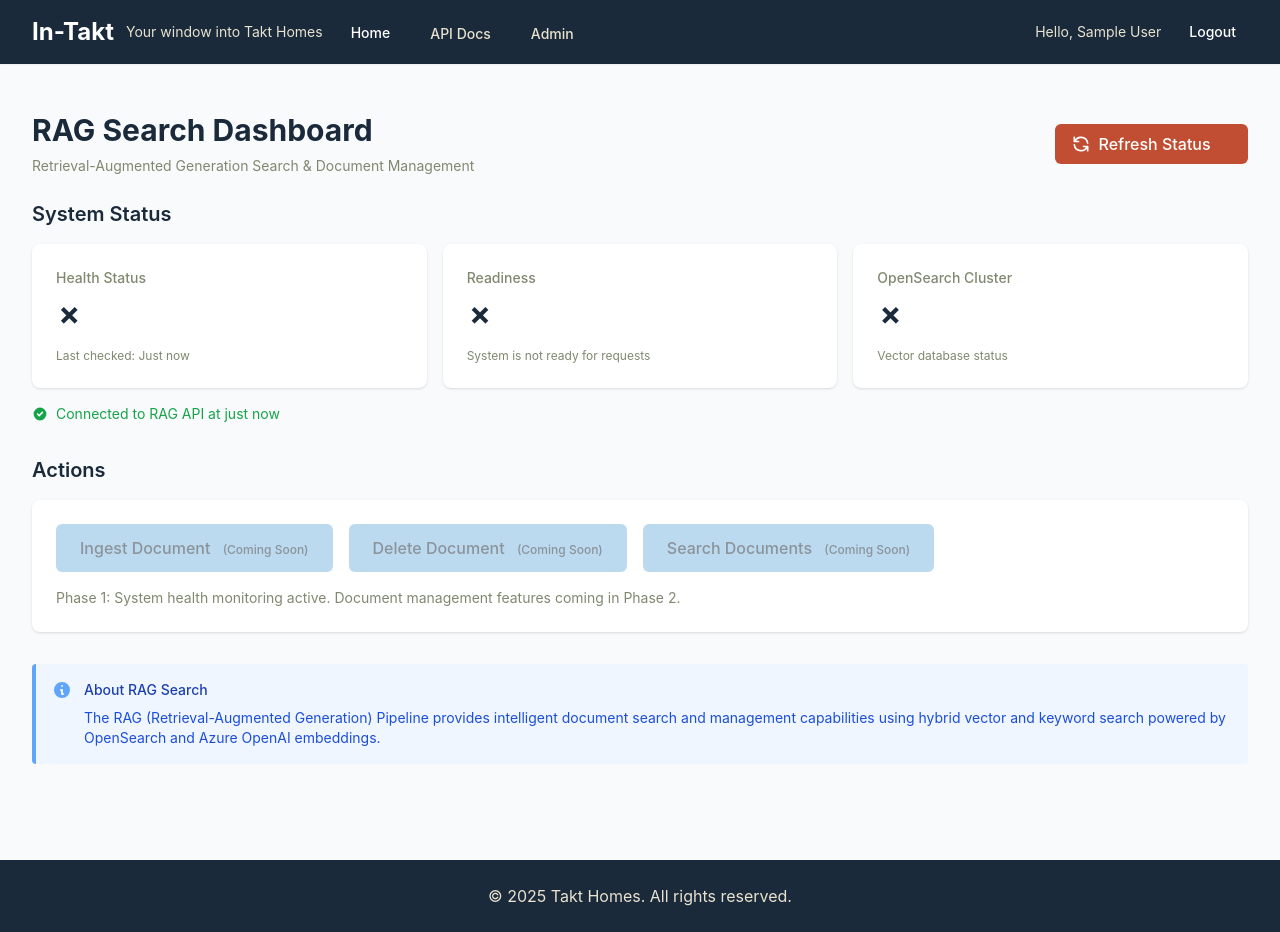
After one commit to rgamage-im/in-takt, a Django app: page /search/ in a window 1280 px wide. The commit adds this page. Run offline with Django 5.2, Linux system fonts and the light colour scheme; the visitor is signed in with stand-in values (Sample User, id 1); data that the repository does not hold is empty; some libraries are stand-ins or nearby versions.

Commit message:
feat: add RAG Search integration Phase 1 - health monitoring dashboard
- Create new search_integration Django app for RAG Pipeline integration
- Implement health check dashboard with real-time status monitoring
- Add HTMX-powered auto-refresh (every 30s) for health/readiness status
- Display OpenSearch cluster health with color-coded status badges
- Configure WSL to Docker Desktop connectivity via gateway IP
- Add RAG Search card to home page alongside other integrations
- Implement graceful error handling for offline RAG API
- Follow existing UI patterns with Tailwind CSS styling
- Require authentication for all search endpoints
- Phase 1 complete: monitoring infrastructure ready for Phase 2 document management

```diff
--- a/config/settings.py
+++ b/config/settings.py
@@ -55,6 +55,7 @@ INSTALLED_APPS = [
     "msgraph_integration",
     "quickbooks_integration",
     "notion_integration",
+    "search_integration",
     # Third-party apps
     "rest_framework",
     "drf_spectacular",
@@ -301,3 +302,7 @@ LOGGING = {
         },
     },
 }
+
+# RAG Search API Configuration
+RAG_API_BASE_URL = os.getenv('RAG_API_BASE_URL', 'http://localhost:8000')
+RAG_API_KEY = os.getenv('RAG_API_KEY', 'placeholder-api-key-change-in-production')
--- a/config/urls.py
+++ b/config/urls.py
@@ -43,6 +43,9 @@ urlpatterns = [
     # Notion integration
     path("notion/", include("notion_integration.urls")),
 
+    # RAG Search integration
+    path("search/", include("search_integration.urls")),
+
     # API endpoints
     path("api/", include("api.urls")),
 ]
--- /dev/null
+++ b/search_integration/__init__.py
@@ -0,0 +1 @@
+# Search Integration App
--- /dev/null
+++ b/search_integration/templates/search/dashboard.html
@@ -0,0 +1,175 @@
+{% extends 'base.html' %}
+
+{% block title %}RAG Search Dashboard - In-Takt{% endblock %}
+
+{% block extra_css %}
+<style>
+    .status-card {
+        transition: all 0.3s ease;
+    }
+
+    .status-card:hover {
+        transform: translateY(-2px);
+        box-shadow: 0 4px 6px -1px rgba(0, 0, 0, 0.1), 0 2px 4px -1px rgba(0, 0, 0, 0.06);
+    }
+
+    .badge-healthy {
+        background-color: #10b981;
+        color: white;
+    }
+
+    .badge-degraded {
+        background-color: #f59e0b;
+        color: white;
+    }
+
+    .badge-unhealthy, .badge-not_ready {
+        background-color: #ef4444;
+        color: white;
+    }
+
+    .badge-ready {
+        background-color: #10b981;
+        color: white;
+    }
+
+    .badge-green {
+        background-color: #10b981;
+        color: white;
+    }
+
+    .badge-yellow {
+        background-color: #f59e0b;
+        color: white;
+    }
+
+    .badge-red {
+        background-color: #ef4444;
+        color: white;
+    }
+
+    .badge-error {
+        background-color: #6b7280;
+        color: white;
+    }
+
+    .pulse-animation {
+        animation: pulse 2s cubic-bezier(0.4, 0, 0.6, 1) infinite;
+    }
+
+    @keyframes pulse {
+        0%, 100% {
+            opacity: 1;
+        }
+        50% {
+            opacity: 0.5;
+        }
+    }
+</style>
+{% endblock %}
+
+{% block content %}
+<div class="px-4 py-6 sm:px-0">
+    <!-- Header -->
+    <div class="mb-6">
+        <div class="flex items-center justify-between">
+            <div>
+                <h1 class="text-3xl font-bold" style="color: var(--color-deep-navy);">
+                    RAG Search Dashboard
+                </h1>
+                <p class="mt-2 text-sm" style="color: var(--color-olive-gray);">
+                    Retrieval-Augmented Generation Search & Document Management
+                </p>
+            </div>
+            <div class="flex gap-3">
+                <button
+                    hx-get="{% url 'search:health_status' %}"
+                    hx-target="#health-status-container"
+                    hx-indicator="#refresh-spinner"
+                    class="px-4 py-2 rounded-md text-white font-medium hover:opacity-90 transition-opacity flex items-center gap-2"
+                    style="background-color: var(--color-warm-brick);">
+                    <svg class="w-5 h-5" fill="none" stroke="currentColor" viewBox="0 0 24 24">
+                        <path stroke-linecap="round" stroke-linejoin="round" stroke-width="2" d="M4 4v5h.582m15.356 2A8.001 8.001 0 004.582 9m0 0H9m11 11v-5h-.581m0 0a8.003 8.003 0 01-15.357-2m15.357 2H15"></path>
+                    </svg>
+                    <span>Refresh Status</span>
+                    <span id="refresh-spinner" class="htmx-indicator pulse-animation">⟳</span>
+                </button>
+            </div>
+        </div>
+    </div>
+
+    <!-- System Status Section -->
+    <div class="mb-8">
+        <h2 class="text-xl font-semibold mb-4" style="color: var(--color-deep-navy);">
+            System Status
+        </h2>
+
+        <!-- Status Cards Container (will be updated via HTMX) -->
+        <div
+            id="health-status-container"
+            hx-get="{% url 'search:health_status' %}"
+            hx-trigger="load, every 30s"
+            class="min-h-32">
+            <!-- Loading state -->
+            <div class="flex items-center justify-center py-12">
+                <div class="text-center">
+                    <div class="inline-block animate-spin rounded-full h-12 w-12 border-b-2 border-gray-900 mb-4"></div>
+                    <p class="text-gray-600">Loading status...</p>
+                </div>
+            </div>
+        </div>
+    </div>
+
+    <!-- Actions Section -->
+    <div class="mb-8">
+        <h2 class="text-xl font-semibold mb-4" style="color: var(--color-deep-navy);">
+            Actions
+        </h2>
+        <div class="bg-white rounded-lg shadow p-6">
+            <div class="flex flex-wrap gap-4">
+                <button
+                    disabled
+                    class="px-6 py-3 rounded-md font-medium transition-opacity opacity-50 cursor-not-allowed"
+                    style="background-color: var(--color-soft-sky-blue); color: var(--color-deep-navy);">
+                    Ingest Document
+                    <span class="ml-2 text-xs">(Coming Soon)</span>
+                </button>
+                <button
+                    disabled
+                    class="px-6 py-3 rounded-md font-medium transition-opacity opacity-50 cursor-not-allowed"
+                    style="background-color: var(--color-soft-sky-blue); color: var(--color-deep-navy);">
+                    Delete Document
+                    <span class="ml-2 text-xs">(Coming Soon)</span>
+                </button>
+                <button
+                    disabled
+                    class="px-6 py-3 rounded-md font-medium transition-opacity opacity-50 cursor-not-allowed"
+                    style="background-color: var(--color-soft-sky-blue); color: var(--color-deep-navy);">
+                    Search Documents
+                    <span class="ml-2 text-xs">(Coming Soon)</span>
+                </button>
+            </div>
+            <p class="mt-4 text-sm" style="color: var(--color-olive-gray);">
+                Phase 1: System health monitoring active. Document management features coming in Phase 2.
+            </p>
+        </div>
+    </div>
+
+    <!-- Information Section -->
+    <div class="bg-blue-50 border-l-4 border-blue-400 p-4 rounded">
+        <div class="flex">
+            <div class="flex-shrink-0">
+                <svg class="h-5 w-5 text-blue-400" fill="currentColor" viewBox="0 0 20 20">
+                    <path fill-rule="evenodd" d="M18 10a8 8 0 11-16 0 8 8 0 0116 0zm-7-4a1 1 0 11-2 0 1 1 0 012 0zM9 9a1 1 0 000 2v3a1 1 0 001 1h1a1 1 0 100-2v-3a1 1 0 00-1-1H9z" clip-rule="evenodd"></path>
+                </svg>
+            </div>
+            <div class="ml-3">
+                <h3 class="text-sm font-medium text-blue-800">About RAG Search</h3>
+                <div class="mt-2 text-sm text-blue-700">
+                    <p>The RAG (Retrieval-Augmented Generation) Pipeline provides intelligent document search and management capabilities using hybrid vector and keyword search powered by OpenSearch and Azure OpenAI embeddings.</p>
+                </div>
+            </div>
+        </div>
+    </div>
+</div>
+{% endblock %}
--- /dev/null
+++ b/search_integration/templates/search/health_status_partial.html
@@ -0,0 +1,174 @@
+{% if connected %}
+<!-- Success State: Connected to RAG API -->
+<div class="grid grid-cols-1 md:grid-cols-3 gap-4">
+    <!-- Health Status Card -->
+    <div class="status-card bg-white rounded-lg shadow p-6">
+        <div class="flex items-center justify-between">
+            <div>
+                <p class="text-sm font-medium" style="color: var(--color-olive-gray);">Health Status</p>
+                <p class="mt-2 text-3xl font-bold" style="color: var(--color-deep-navy);">
+                    {% if health.status == 'healthy' %}
+                        ✓
+                    {% elif health.status == 'degraded' %}
+                        ⚠
+                    {% else %}
+                        ✗
+                    {% endif %}
+                </p>
+            </div>
+            <div>
+                <span class="inline-flex items-center px-3 py-1 rounded-full text-sm font-medium badge-{{ health.status }}">
+                    {{ health.status|upper }}
+                </span>
+            </div>
+        </div>
+        <div class="mt-4">
+            <p class="text-xs" style="color: var(--color-olive-gray);">
+                Last checked: {{ health.timestamp|default:"Just now" }}
+            </p>
+        </div>
+    </div>
+
+    <!-- Readiness Status Card -->
+    <div class="status-card bg-white rounded-lg shadow p-6">
+        <div class="flex items-center justify-between">
+            <div>
+                <p class="text-sm font-medium" style="color: var(--color-olive-gray);">Readiness</p>
+                <p class="mt-2 text-3xl font-bold" style="color: var(--color-deep-navy);">
+                    {% if readiness.status == 'ready' %}
+                        ✓
+                    {% else %}
+                        ✗
+                    {% endif %}
+                </p>
+            </div>
+            <div>
+                <span class="inline-flex items-center px-3 py-1 rounded-full text-sm font-medium badge-{{ readiness.status }}">
+                    {{ readiness.status|upper }}
+                </span>
+            </div>
+        </div>
+        <div class="mt-4">
+            <p class="text-xs" style="color: var(--color-olive-gray);">
+                System is {% if readiness.status == 'ready' %}ready{% else %}not ready{% endif %} for requests
+            </p>
+        </div>
+    </div>
+
+    <!-- OpenSearch Status Card -->
+    <div class="status-card bg-white rounded-lg shadow p-6">
+        <div class="flex items-center justify-between">
+            <div>
+                <p class="text-sm font-medium" style="color: var(--color-olive-gray);">OpenSearch Cluster</p>
+                <p class="mt-2 text-3xl font-bold" style="color: var(--color-deep-navy);">
+                    {% if health.services.opensearch.cluster_status == 'green' %}
+                        ✓
+                    {% elif health.services.opensearch.cluster_status == 'yellow' %}
+                        ⚠
+                    {% else %}
+                        ✗
+                    {% endif %}
+                </p>
+            </div>
+            <div>
+                <span class="inline-flex items-center px-3 py-1 rounded-full text-sm font-medium badge-{{ health.services.opensearch.cluster_status }}">
+                    {{ health.services.opensearch.cluster_status|upper }}
+                </span>
+            </div>
+        </div>
+        <div class="mt-4">
+            <p class="text-xs" style="color: var(--color-olive-gray);">
+                Vector database status
+            </p>
+        </div>
+    </div>
+</div>
+
+<!-- Connection Success Indicator -->
+<div class="mt-4 flex items-center text-sm text-green-600">
+    <svg class="w-4 h-4 mr-2" fill="currentColor" viewBox="0 0 20 20">
+        <path fill-rule="evenodd" d="M10 18a8 8 0 100-16 8 8 0 000 16zm3.707-9.293a1 1 0 00-1.414-1.414L9 10.586 7.707 9.293a1 1 0 00-1.414 1.414l2 2a1 1 0 001.414 0l4-4z" clip-rule="evenodd"></path>
+    </svg>
+    Connected to RAG API at {{ health.timestamp|default:"just now" }}
+</div>
+
+{% else %}
+<!-- Error State: Cannot Connect to RAG API -->
+<div class="bg-red-50 border-l-4 border-red-400 p-6 rounded-lg">
+    <div class="flex">
+        <div class="flex-shrink-0">
+            <svg class="h-6 w-6 text-red-400" fill="currentColor" viewBox="0 0 20 20">
+                <path fill-rule="evenodd" d="M10 18a8 8 0 100-16 8 8 0 000 16zM8.707 7.293a1 1 0 00-1.414 1.414L8.586 10l-1.293 1.293a1 1 0 101.414 1.414L10 11.414l1.293 1.293a1 1 0 001.414-1.414L11.414 10l1.293-1.293a1 1 0 00-1.414-1.414L10 8.586 8.707 7.293z" clip-rule="evenodd"></path>
+            </svg>
+        </div>
+        <div class="ml-3 flex-1">
+            <h3 class="text-sm font-medium text-red-800">
+                RAG API Connection Error
+            </h3>
+            <div class="mt-2 text-sm text-red-700">
+                <p><strong>Error:</strong> {{ error }}</p>
+                {% if error_type == 'connection' %}
+                    <p class="mt-2">
+                        <strong>Troubleshooting:</strong>
+                    </p>
+                    <ul class="list-disc list-inside mt-1">
+                        <li>Make sure the RAG API is running on localhost:8000</li>
+                        <li>Start it with: <code class="bg-red-100 px-2 py-1 rounded">docker-compose up -d</code></li>
+                        <li>Check if port 8000 is not blocked or in use by another service</li>
+                    </ul>
+                {% elif error_type == 'timeout' %}
+                    <p class="mt-2">The RAG API is taking too long to respond. It may be starting up or experiencing issues.</p>
+                {% elif error_type == 'http_error' %}
+                    <p class="mt-2">HTTP Status Code: <code class="bg-red-100 px-2 py-1 rounded">{{ status_code }}</code></p>
+                    <p class="mt-1">Check your API key configuration and RAG API logs for details.</p>
+                {% endif %}
+            </div>
+        </div>
+    </div>
+</div>
+
+<!-- Placeholder Status Cards (Disconnected State) -->
+<div class="grid grid-cols-1 md:grid-cols-3 gap-4 mt-6 opacity-50">
+    <div class="status-card bg-white rounded-lg shadow p-6">
+        <div class="flex items-center justify-between">
+            <div>
+                <p class="text-sm font-medium" style="color: var(--color-olive-gray);">Health Status</p>
+                <p class="mt-2 text-3xl font-bold" style="color: var(--color-deep-navy);">—</p>
+            </div>
+            <div>
+                <span class="inline-flex items-center px-3 py-1 rounded-full text-sm font-medium badge-error">
+                    OFFLINE
+                </span>
+            </div>
+        </div>
+    </div>
+
+    <div class="status-card bg-white rounded-lg shadow p-6">
+        <div class="flex items-center justify-between">
+            <div>
+                <p class="text-sm font-medium" style="color: var(--color-olive-gray);">Readiness</p>
+                <p class="mt-2 text-3xl font-bold" style="color: var(--color-deep-navy);">—</p>
+            </div>
+            <div>
+                <span class="inline-flex items-center px-3 py-1 rounded-full text-sm font-medium badge-error">
+                    OFFLINE
+                </span>
+            </div>
+        </div>
+    </div>
+
+    <div class="status-card bg-white rounded-lg shadow p-6">
+        <div class="flex items-center justify-between">
+            <div>
+                <p class="text-sm font-medium" style="color: var(--color-olive-gray);">OpenSearch Cluster</p>
+                <p class="mt-2 text-3xl font-bold" style="color: var(--color-deep-navy);">—</p>
+            </div>
+            <div>
+                <span class="inline-flex items-center px-3 py-1 rounded-full text-sm font-medium badge-error">
+                    OFFLINE
+                </span>
+            </div>
+        </div>
+    </div>
+</div>
+{% endif %}
--- /dev/null
+++ b/search_integration/urls.py
@@ -0,0 +1,9 @@
+from django.urls import path
+from . import views
+
+app_name = 'search'
+
+urlpatterns = [
+    path('', views.dashboard, name='dashboard'),
+    path('health/', views.health_status, name='health_status'),
+]
--- /dev/null
+++ b/search_integration/views.py
@@ -0,0 +1,75 @@
+import requests
+from django.shortcuts import render
+from django.contrib.auth.decorators import login_required
+from django.conf import settings
+from django.views.decorators.http import require_http_methods
+
+
+@login_required
+@require_http_methods(["GET"])
+def dashboard(request):
+    """Main RAG search dashboard"""
+    return render(request, "search/dashboard.html")
+
+
+@login_required
+@require_http_methods(["GET"])
+def health_status(request):
+    """HTMX endpoint to fetch and render RAG API health status"""
+    try:
+        # Call RAG API health endpoint
+        response = requests.get(
+            f"{settings.RAG_API_BASE_URL}/health",
+            headers={"X-API-Key": settings.RAG_API_KEY},
+            timeout=5
+        )
+        response.raise_for_status()
+        health_data = response.json()
+
+        # Call readiness endpoint
+        readiness_response = requests.get(
+            f"{settings.RAG_API_BASE_URL}/ready",
+            headers={"X-API-Key": settings.RAG_API_KEY},
+            timeout=5
+        )
+        readiness_response.raise_for_status()
+        readiness_data = readiness_response.json()
+
+        context = {
+            "health": health_data,
+            "readiness": readiness_data,
+            "error": None,
+            "connected": True
+        }
+
+    except requests.exceptions.Timeout:
+        context = {
+            "error": "RAG API timeout - request took too long to respond",
+            "error_type": "timeout",
+            "connected": False
+        }
+    except requests.exceptions.ConnectionError:
+        context = {
+            "error": "Cannot connect to RAG API - is it running?",
+            "error_type": "connection",
+            "connected": False
+        }
+    except requests.exceptions.HTTPError as e:
+        try:
+            error_detail = e.response.json().get("detail", str(e))
+        except:
+            error_detail = str(e)
+        context = {
+            "error": f"RAG API returned error: {error_detail}",
+            "error_type": "http_error",
+            "status_code": e.response.status_code,
+            "connected": False
+        }
+    except Exception as e:
+        context = {
+            "error": f"Unexpected error: {str(e)}",
+            "error_type": "unknown",
+            "connected": False
+        }
+
+    return render(request, "search/health_status_partial.html", context)
```
Also changed, not shown: core/templates/core/home.html (+34 -0 lines), search_integration/apps.py (added, +7 -0 lines), search_integration/README.md (added), 1 other file.
